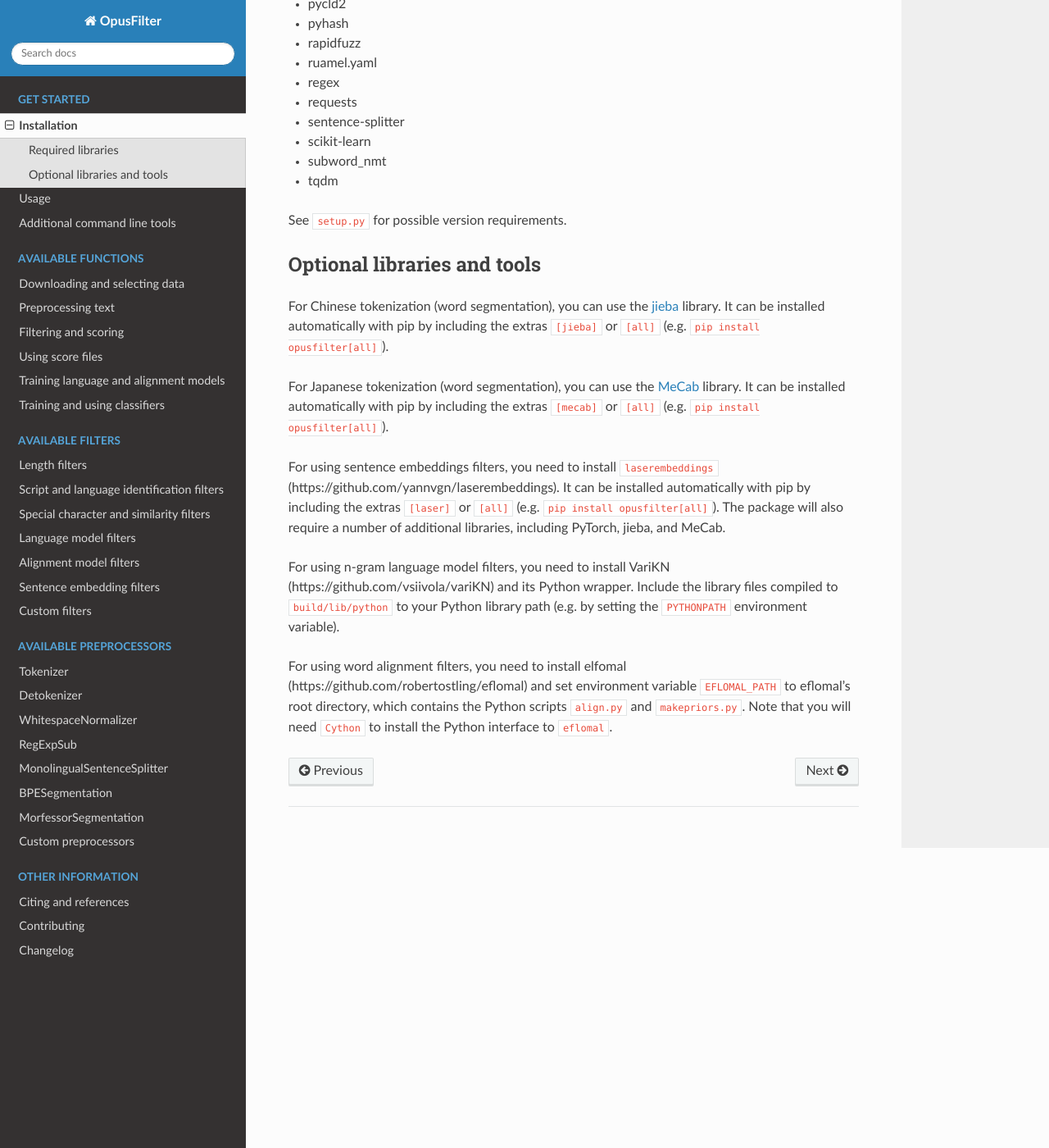
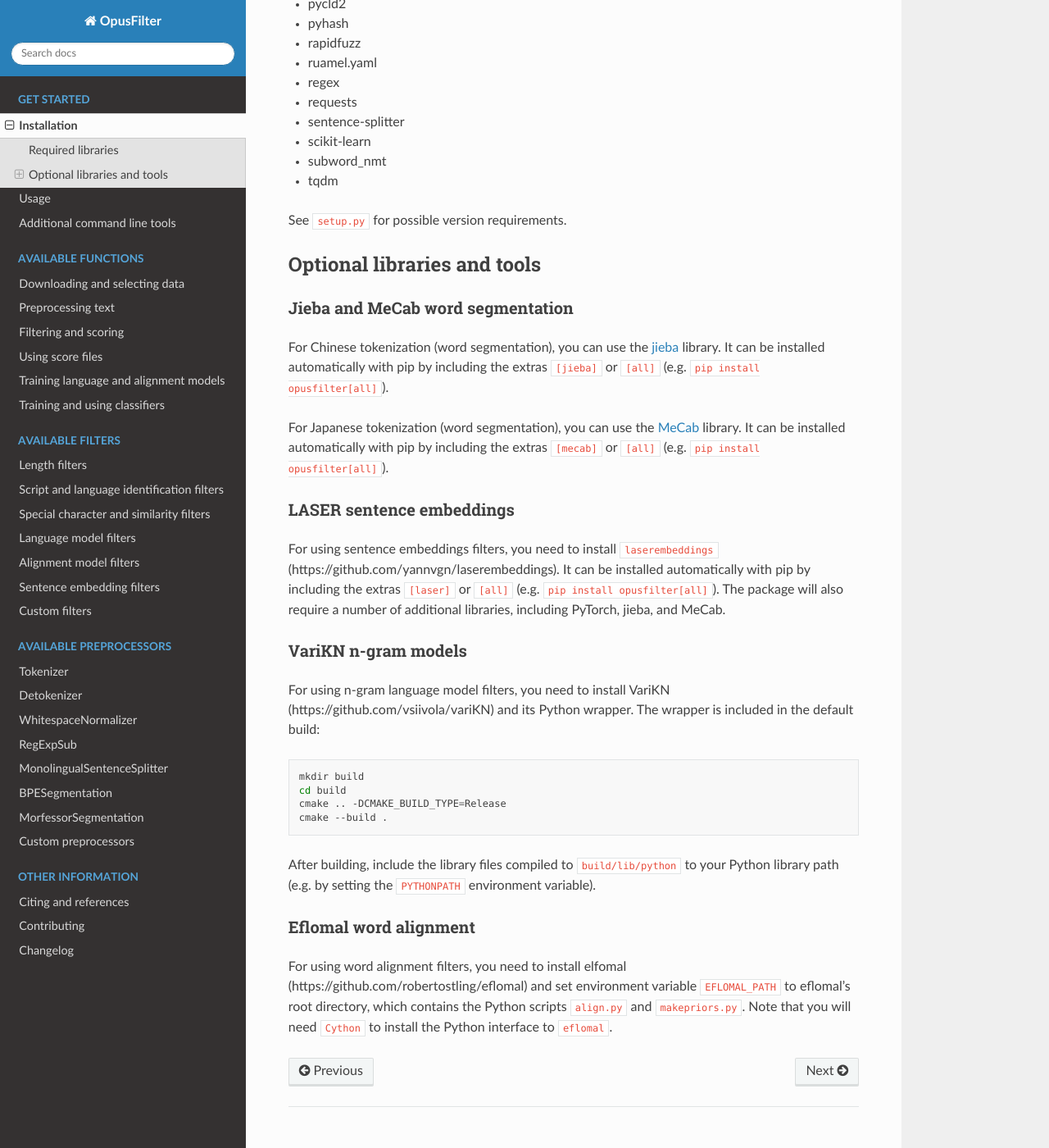
Before and after one commit to Helsinki-NLP/OpusFilter, a Sphinx documentation site: the page built from docs/installation.md, in a window 1280 px wide and 1400 px high, scrolled down 853 px. Shown: the whole window at 82% size. Built offline with Sphinx 7.4.7 and the Read the Docs theme 2.0.0, drawn with Linux system fonts in a browser that asks for light colours; the version number could not be read and is left out; some of the changed text lies outside the part shown.

Commit message:
improve docs

````diff
--- a/docs/installation.md
+++ b/docs/installation.md
@@ -41,6 +41,8 @@ See `setup.py` for possible version requirements.
 
 ## Optional libraries and tools
 
+### Jieba and MeCab word segmentation
+
 For Chinese tokenization (word segmentation), you can use the
 [jieba](https://github.com/fxsjy/jieba) library. It can be installed
 automatically with pip by including the extras `[jieba]` or `[all]`
@@ -51,6 +53,8 @@ For Japanese tokenization (word segmentation), you can use the
 automatically with pip by including the extras `[mecab]` or `[all]`
 (e.g. `pip install opusfilter[all]`).
 
+### LASER sentence embeddings
+
 For using sentence embeddings filters, you need to install
 `laserembeddings` (https://github.com/yannvgn/laserembeddings). It can
 be installed automatically with pip by including the extras `[laser]`
@@ -58,10 +62,22 @@ or `[all]` (e.g. `pip install opusfilter[all]`). The package will also
 require a number of additional libraries, including PyTorch, jieba,
 and MeCab.
 
+### VariKN n-gram models
+
 For using n-gram language model filters, you need to install VariKN
-(https://github.com/vsiivola/variKN) and its Python wrapper. Include
-the library files compiled to `build/lib/python` to your Python
-library path (e.g. by setting the `PYTHONPATH` environment variable).
+(https://github.com/vsiivola/variKN) and its Python wrapper. The
+wrapper is included in the default build:
+```sh
+mkdir build
+cd build
+cmake .. -DCMAKE_BUILD_TYPE=Release
+cmake --build .
+```
+After building, include the library files compiled to
+`build/lib/python` to your Python library path (e.g. by setting the
+`PYTHONPATH` environment variable).
+
+### Eflomal word alignment
 
 For using word alignment filters, you need to install elfomal
 (https://github.com/robertostling/eflomal) and set environment
````
Also changed, not shown: other parts of docs/installation.md (+2 -2 lines).
